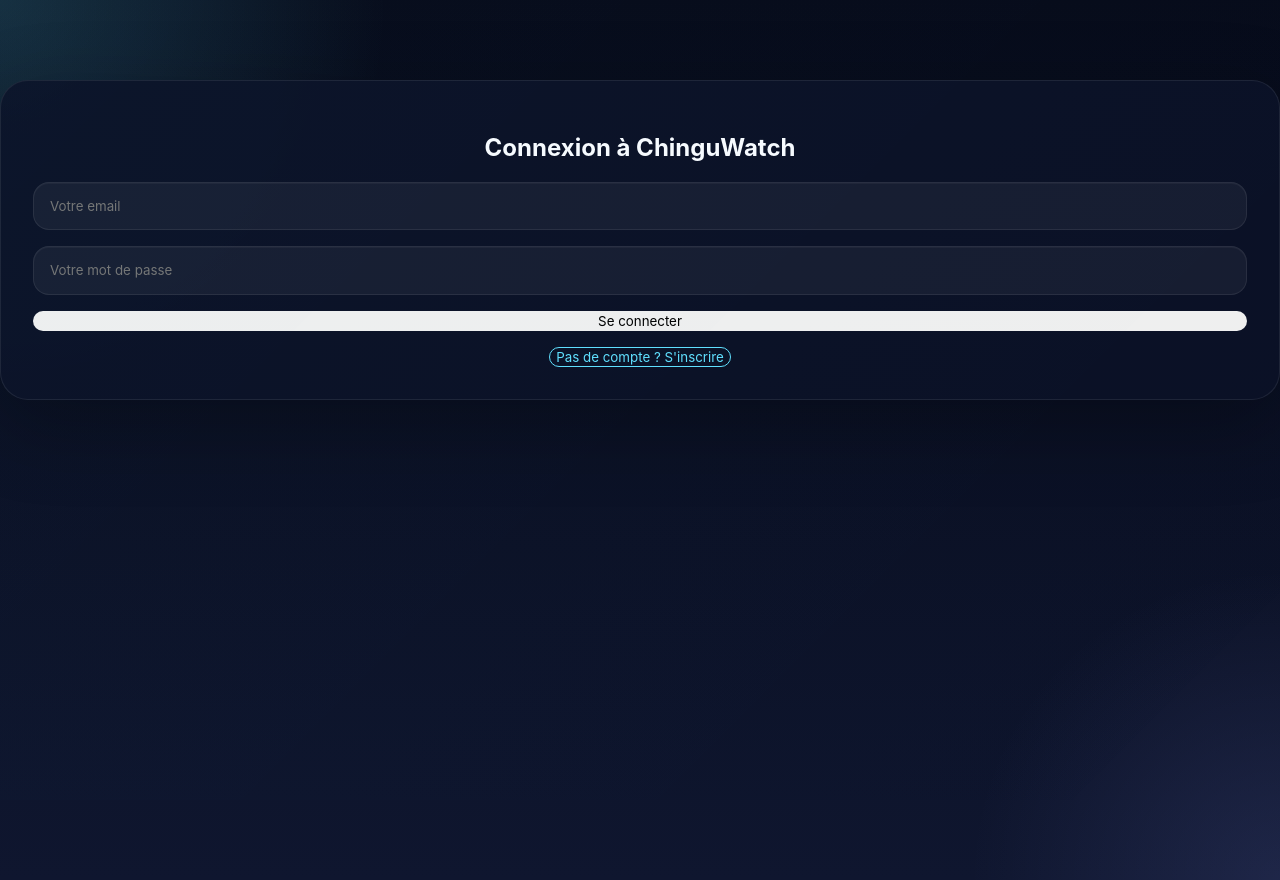
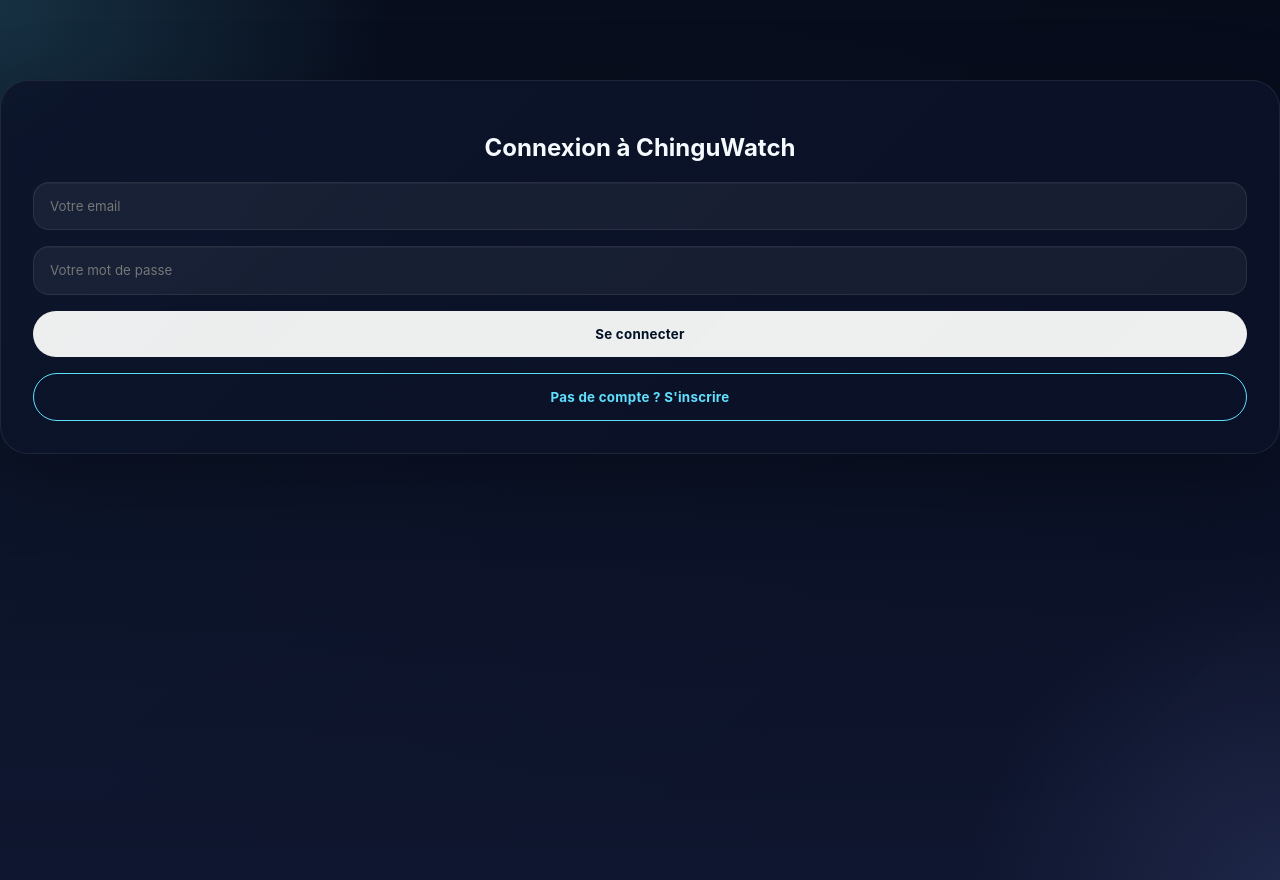
Before and after one commit to Lecureur-Arthur/ChinguWatch, a React (Vite) app: page /ToWatch in a window 1280 px wide. Built offline with nearby package versions, Linux system fonts and the light colour scheme; no server answers.

Commit message:
Change style Authentification btn

```diff
--- a/src/Auth.jsx
+++ b/src/Auth.jsx
@@ -64,14 +64,15 @@ export default function Auth() {
           />
         )}
 
-        <button type="submit" disabled={loading}>
+        <button type="submit" disabled={loading} className="btn-profil">
           {loading ? 'Chargement...' : (isSignUp ? "S'inscrire" : 'Se connecter')}
         </button>
       </form>
 
       <button
         onClick={() => setIsSignUp(!isSignUp)}
-        style={{ marginTop: '1rem', background: 'transparent', border: '1px solid var(--primary-color)', color: 'var(--primary-color)' }}
+        style={{ marginTop: '1rem', background: 'transparent', border: '1px solid var(--primary-color)', color: 'var(--primary-color)', width: '100%' }}
+        className="btn-profil"
       >
         {isSignUp ? 'Déjà un compte ? Se connecter' : "Pas de compte ? S'inscrire"}
       </button>
```
